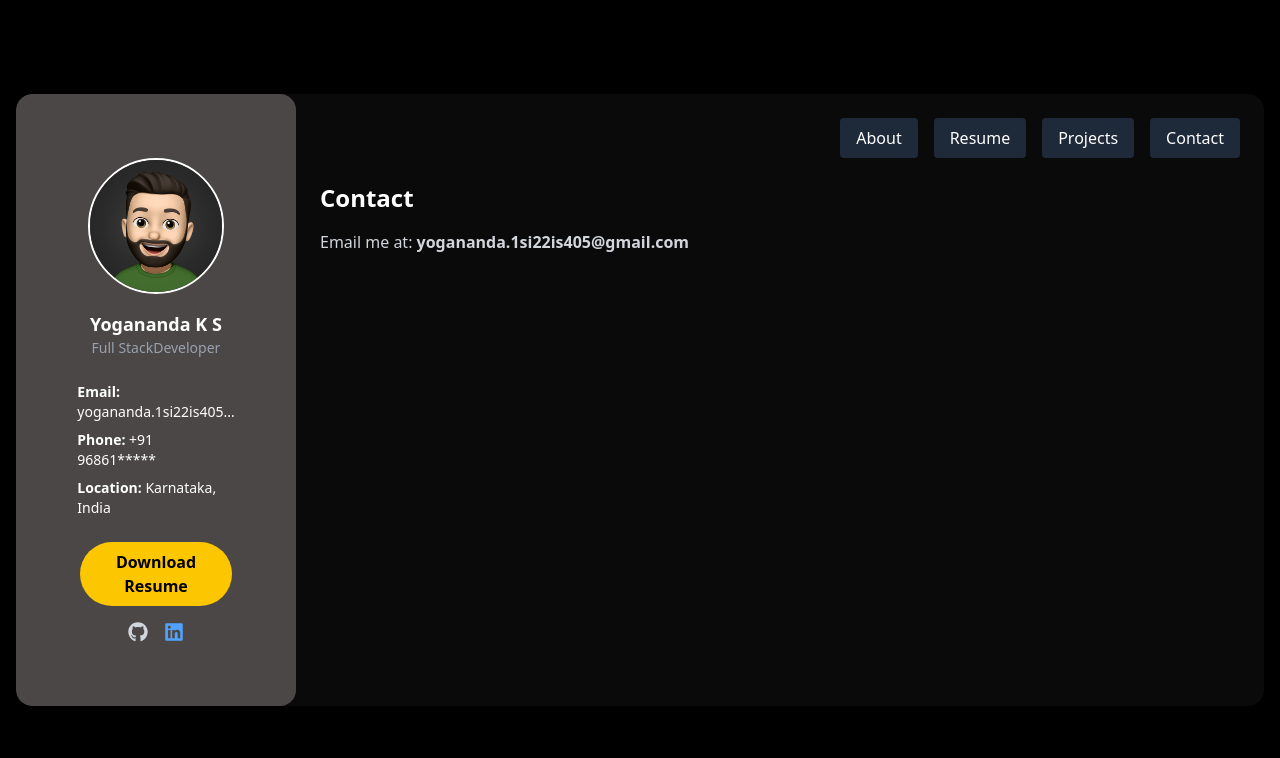
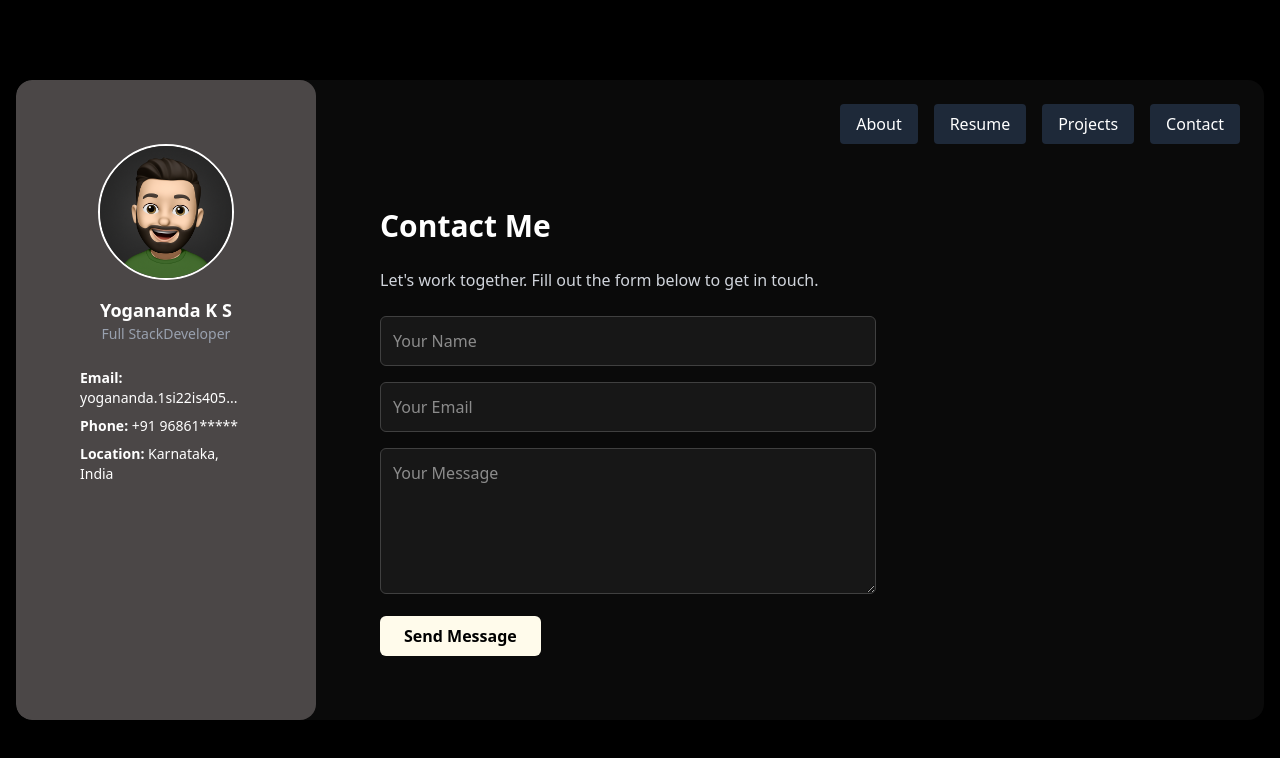
Before and after one commit to Yogi2084/iro, a Next.js app: page /contact in a window 1280 px wide. Shown: the top 758 px of the page. Built offline with nearby package versions, Linux system fonts and the light colour scheme.

Commit message:
Update Sidebar and Contact components; enhance layout and form functionality

```diff
--- a/app/components/Sidebar.tsx
+++ b/app/components/Sidebar.tsx
@@ -3,7 +3,7 @@
 import { FaGithub, FaLinkedin } from "react-icons/fa";
 export default function Sidebar() {
   return (
-    <div className="w-[280px]  bg-[#4b4747] text-center p-16 hidden md:block rounded-2xl " >
+    <div className="w-[300px]  bg-[#4b4747] text-center p-16 hidden md:block rounded-2xl ">
       <div className="flex flex-col items-center">
         <img
           src="/icons/avatar.png"
@@ -23,33 +23,6 @@ export default function Sidebar() {
             <strong>Location:</strong> Karnataka, India
           </p>
         </div>
-        <a
-          href="/resume.pdf"
-          download
-          className="mt-6 inline-block bg-yellow-400 hover:bg-yellow-300 text-black font-semibold py-2 px-4 rounded-full transition"
-        >
-          Download Resume
-        </a>
-
-
-        <div className="flex items-center justify-center gap-4 mt-4">
-          <a
-            href="https://github.com/Yogi2084"
-            target="_blank"
-            rel="noopener noreferrer"
-            className="text-gray-300 hover:text-white text-xl"
-          >
-            <FaGithub />
-          </a>
-          <a
-            href="https://www.linkedin.com/in/yogananda-ks-185579353/"
-            target="_blank"
-            rel="noopener noreferrer"
-            className="text-blue-400 hover:text-white text-xl"
-          >
-            <FaLinkedin />
-          </a>
-        </div>
       </div>
     </div>
   );
--- a/app/components/resume/page.tsx
+++ b/app/components/resume/page.tsx
@@ -1,10 +1,52 @@
-export default function Resume() {
-    return (
-      <div id="contact">
-        <h2 className="text-2xl font-semibold mb-4">Resume</h2>
-        <p className="text-gray-300">
-          Email me at: <strong>1si22is405@gmail.com</strong>
-        </p>
-      </div>
-    );
-  }
+'use client';
+
+import { useState } from 'react';
+
+export default function Contact() {
+  const [submitted, setSubmitted] = useState(false);
+
+  return (
+    <section className="p-10 space-y-6 max-w-xl">
+      <h1 className="text-3xl font-bold">Contact Me</h1>
+      <p className="text-gray-300">Let's work together. Fill out the form below to get in touch.</p>
+
+      {submitted ? (
+        <div className="text-green-500 font-semibold">Thanks! I’ll get back to you soon.</div>
+      ) : (
+        <form
+          className="space-y-4"
+          onSubmit={(e) => {
+            e.preventDefault();
+            setSubmitted(true);
+          }}
+        >
+          <input
+            type="text"
+            placeholder="Your Name"
+            required
+            className="w-full p-3 bg-neutral-900 border border-neutral-700 rounded-md"
+          />
+          <input
+            type="email"
+            placeholder="Your Email"
+            required
+            className="w-full p-3 bg-neutral-900 border border-neutral-700 rounded-md"
+          />
+          <textarea
+            placeholder="Your Message"
+            rows={5}
+            required
+            className="w-full p-3 bg-neutral-900 border border-neutral-700 rounded-md"
+          />
+          <button
+            type="submit"
+            className="px-6 py-2 bg-accent hover:bg-accent/90 text-black font-semibold rounded-md"
+          >
+            Send Message
+          </button>
+        </form>
+      )}
+    </section>
+
+  );
+}
--- a/app/contact/page.tsx
+++ b/app/contact/page.tsx
@@ -1,11 +1,55 @@
-// app/components/Contact.tsx
+"use client";
+
+import { useState } from "react";
+
 export default function Contact() {
+  const [submitted, setSubmitted] = useState(false);
+
   return (
-    <div id="contact">
-      <h2 className="text-2xl font-semibold mb-4">Contact</h2>
+    <section className="p-10 space-y-6 max-w-xl">
+      <h1 className="text-3xl font-bold">Contact Me</h1>
       <p className="text-gray-300">
-        Email me at: <strong>yogananda.1si22is405@gmail.com</strong>
+        Let's work together. Fill out the form below to get in touch.
       </p>
-    </div>
+
+      {submitted ? (
+        <div className="text-green-500 font-semibold">
+          Thanks! I’ll get back to you soon.
+        </div>
+      ) : (
+        <form
+          className="space-y-4"
+          onSubmit={(e) => {
+            e.preventDefault();
+            setSubmitted(true);
+          }}
+        >
+          <input
+            type="text"
+            placeholder="Your Name"
+            required
+            className="w-full p-3 bg-neutral-900 border border-neutral-700 rounded-md"
+          />
+          <input
+            type="email"
+            placeholder="Your Email"
+            required
+            className="w-full p-3 bg-neutral-900 border border-neutral-700 rounded-md"
+          />
+          <textarea
+            placeholder="Your Message"
+            rows={5}
+            required
+            className="w-full p-3 bg-neutral-900 border border-neutral-700 rounded-md"
+          />
+          <button
+            type="submit"
+            className="px-6 py-2 bg-accent hover:bg-accent/90  bg-amber-50  font-black text-black font-semibold rounded-md"
+          >
+            Send Message
+          </button>
+        </form>
+      )}
+    </section>
   );
 }
--- a/app/layout.tsx
+++ b/app/layout.tsx
@@ -24,13 +24,13 @@ export default function RootLayout({ children }: { children: React.ReactNode })
                 About
               </Link>
               <Link
-                href="/Resume"
+                href="/resume"
                 className="px-4 py-2 bg-gray-800 rounded hover:bg-gray-700 transition"
               >
                 Resume
               </Link>
               <Link
-                href="/projects"
+                href="/contact"
                 className="px-4 py-2 bg-gray-800 rounded hover:bg-gray-700 transition"
               >
                 Projects
```
